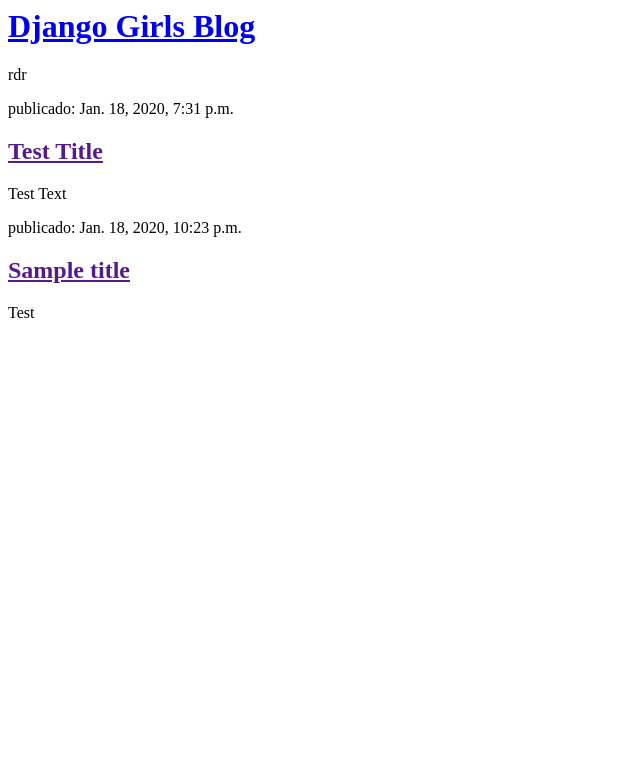
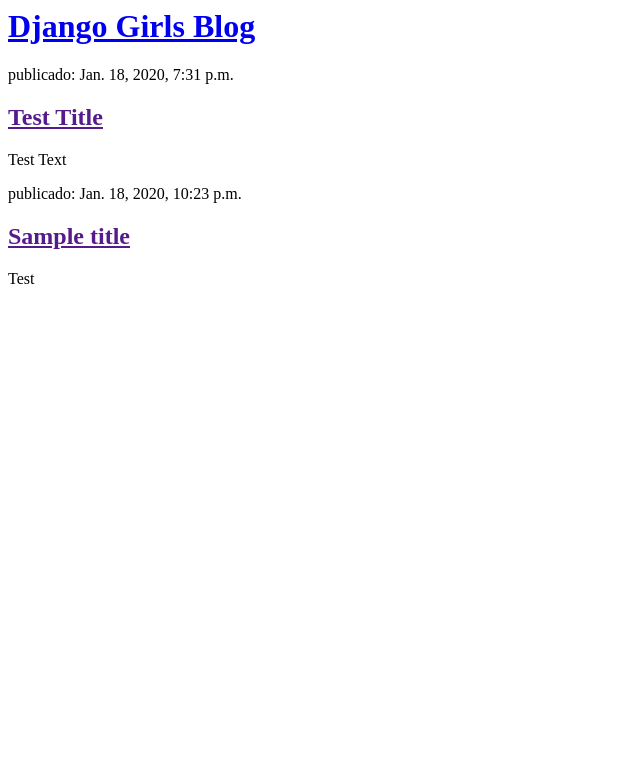
Before and after one commit to Xisui/my-first-blog, a Django app: page / in a window 1280 px wide. Shown: the top 783 px of the page, without its empty margins (0-640 px from the left). Run offline with Django 3.2, Linux system fonts and the light colour scheme; data comes from the database, SQL or seed files in the repository.

Commit message:
Removiendo texto de prueba

```diff
--- a/blog/templates/blog/post_list.html
+++ b/blog/templates/blog/post_list.html
@@ -6,7 +6,6 @@
 		<div>
 			<h1><a href="/">Django Girls Blog</a></h1>
 		</div>
-		rdr
 
 		{% for post in posts %}
 			<div>
```
Also changed, not shown: 1 other file.
